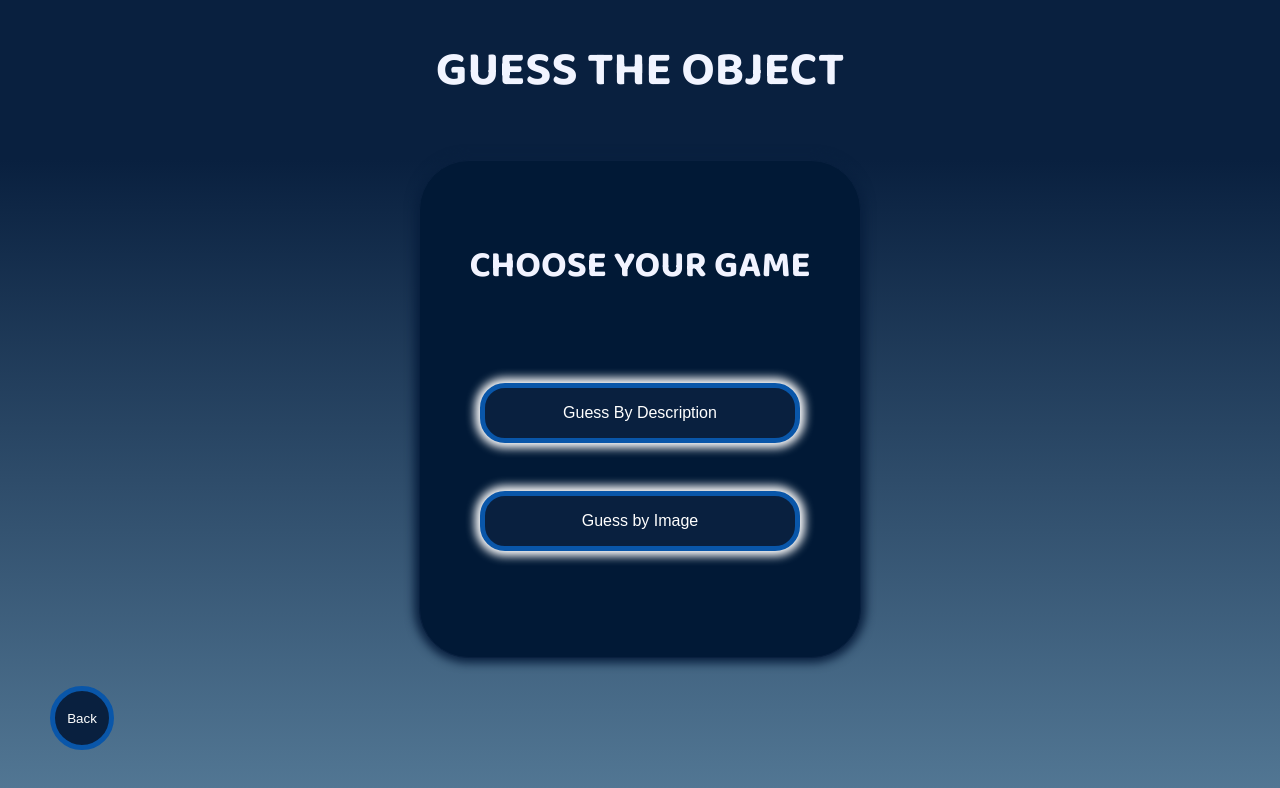
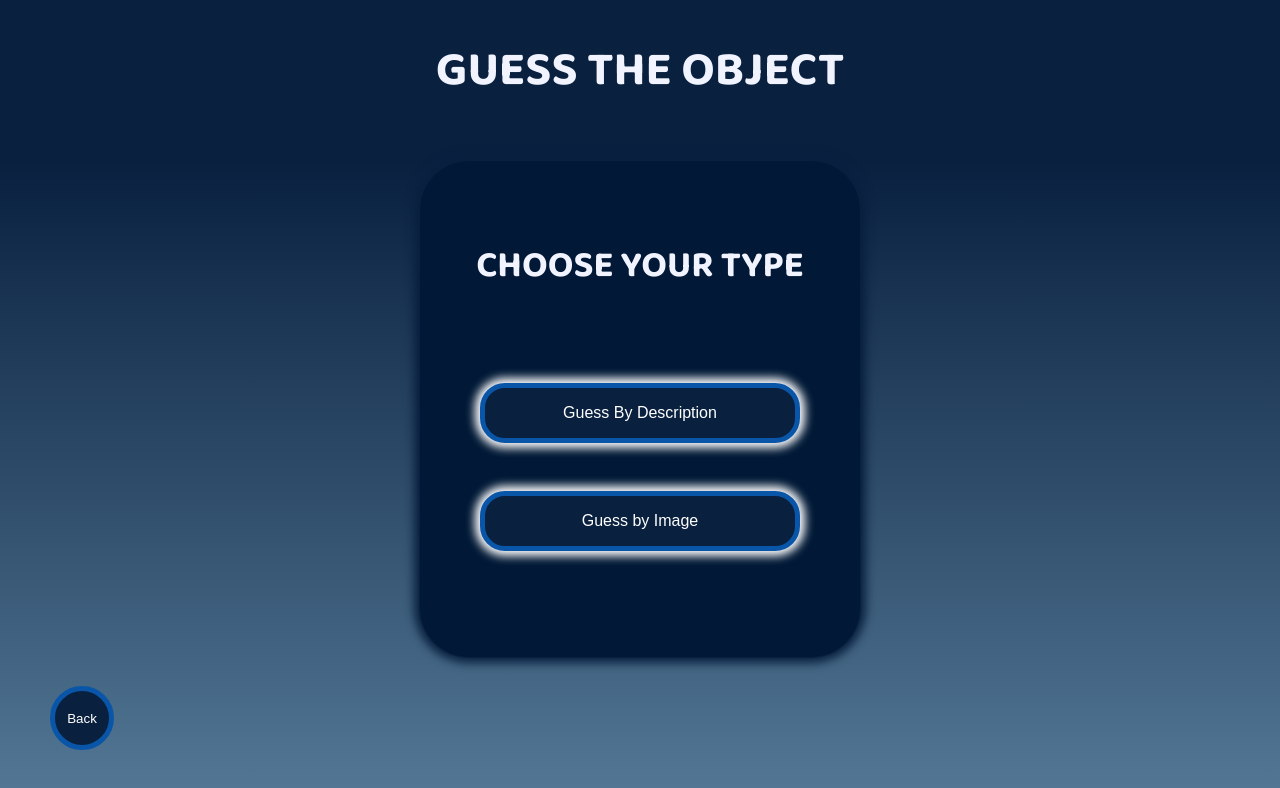
Before and after one commit to Divyakumar6163/Game-Craft-Arena, a React (Create React App) app: page /choice in a window 1280 px wide. Shown: the top 788 px of the page. Built offline with nearby package versions, Linux system fonts and the light colour scheme.

Commit message:
image glitch in multiplayer removed

```diff
--- a/src/App.js
+++ b/src/App.js
@@ -53,7 +53,7 @@ function App() {
      <BrowserRouter>
      <Routes>
       <Route path="/" element={<GameRules/>}/>
-      <Route path="/playingOption" element={<PlayingOption checkOption={setIsRobot}/>}/>
+      <Route path="/playingOption" element={<PlayingOption checkOption={setIsRobot} playingChoiceImg={setPlayingChoiceImg}/>}/>
       <Route path="/choice" element={<Choice playingChoiceImg={setPlayingChoiceImg}/>}/>
       <Route path="/levels" element={<Levels playerNameData={(PlayerNameValue) => PlayerName(PlayerNameValue)} playerAttempts={(numAttempt) =>PlayerAttempts(numAttempt)} checkName={checkName} setCheckName={setCheckName} isRobot={isRobot}/>}/>
       <Route path="/player1" element={<Player1 player1Name={playerName.player1} playerDetail={(playerDetail)=>PlayerDetail(playerDetail)} playerDetail1={(playerDetail1)=>PlayerDetail1(playerDetail1)} playerDetail2={(playerDetail2)=>PlayerDetail2(playerDetail2)} attempts={attempts} />}/>
--- a/src/components/choice.jsx
+++ b/src/components/choice.jsx
@@ -19,7 +19,7 @@ export default function Choice({ playingChoiceImg }) {
         Back
       </button>
       <div className={style.innerContainer}>
-        <h1 className={style.h1}>Choose Your Game</h1>
+        <h1 className={style.h1}>Choose Your Type</h1>
         <button className={style.button} onClick={handleClick1}>
           Guess By Description
         </button>
--- a/src/components/playingOption.jsx
+++ b/src/components/playingOption.jsx
@@ -1,7 +1,7 @@
 import style from "./playingOption.module.css";
 import { useState } from "react";
 import { useNavigate } from "react-router-dom";
-export default function PlayingOption({ checkOption }) {
+export default function PlayingOption({ checkOption, playingChoiceImg }) {
   const [innerContainerClass, setInnerContainerClass] = useState(false);
   const navigate = useNavigate();
   function handleClick1() {
@@ -13,6 +13,7 @@ export default function PlayingOption({ checkOption }) {
   }
   function handleClick2() {
     checkOption(false);
+    playingChoiceImg(false);
     navigate("/levels");
   }
   function handleBack() {
```
